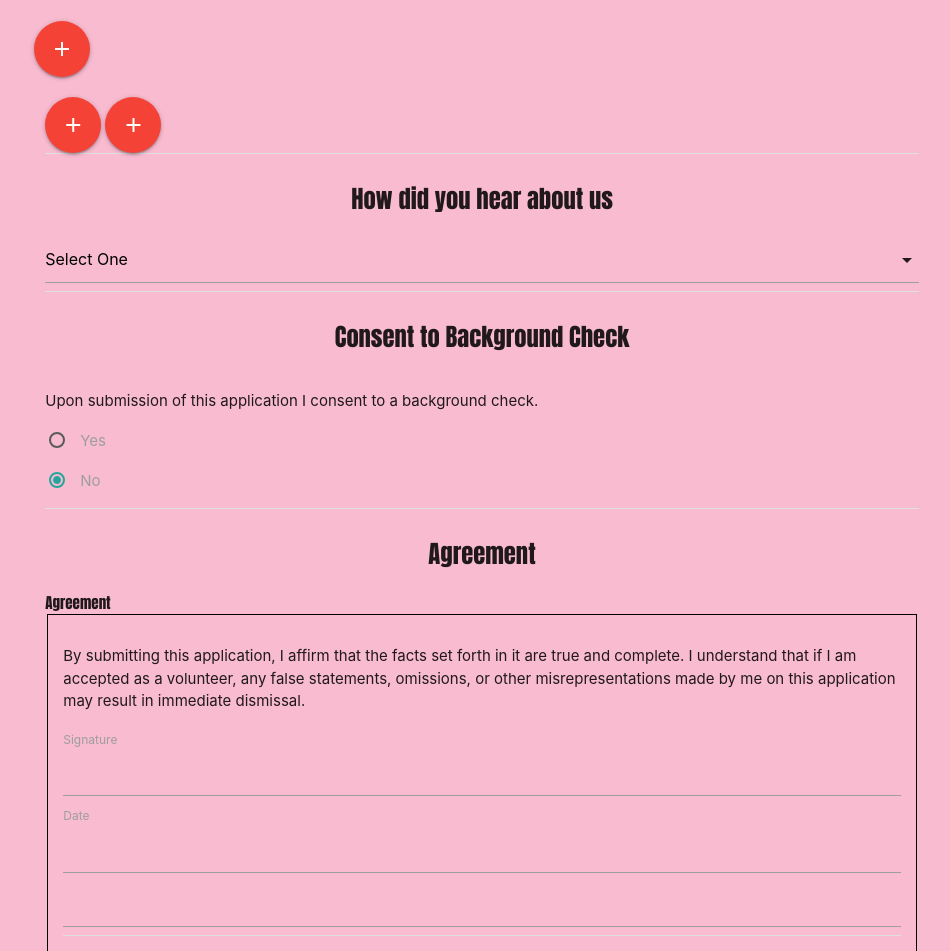
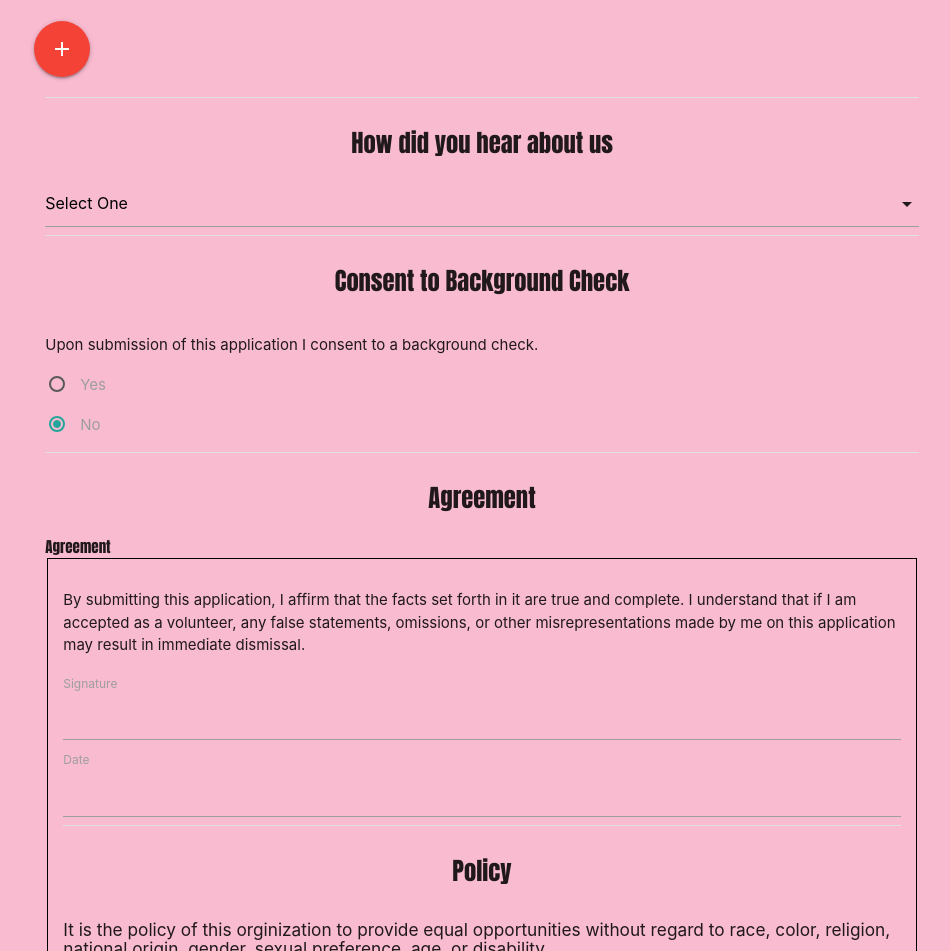
Before and after one commit to Tgorbachevskiy/NightShift-1, a plain HTML site: page VolunteerFormMaterial.html in a window 1280 px wide. Shown: the part 2541-3492 px from the top of the page, without its empty margins (158-1108 px from the left). Drawn offline with nearby package versions, Linux system fonts and the light colour scheme.

Commit message:
Changed the insertAfter to insert reference portion after the ID of the reference instead of the h6. This is to avoid the reference portion being added to the policy portion

```diff
--- a/VolunteerFormMaterial.html
+++ b/VolunteerFormMaterial.html
@@ -249,19 +249,11 @@
                 <br>
 
                 <!-- Button to add another set of fields for another refernces-->
-                <a href="#referenceLegend">
-                    <button class="btn-floating btn-large waves-effect waves-light red" id="newref">
+                <a href="#referenceLegend"
+                     class="btn-floating btn-large waves-effect waves-light red" id="newref">
                         <i class="material-icons">add</i>
-                    </button>
                 </a>
             </div>
-
-                <button class="btn-floating btn-large waves-effect waves-light red"><a href="#referenceLegend" id="newref"><i class="material-icons">add</i></a></button>
-
-
-                <a href="#referenceLegend" id="newref" class="btn-floating btn-large waves-effect waves-light red"><i
-                        class="material-icons">add</i></a>
-
             <!-- How Did you Hear About us  -->
             <div class="divider"></div>
             <div class="section">
@@ -314,9 +306,7 @@
                 <br>
                 <label for="date">Date</label>
 
-                <input name="date" type="text" class="datepicker">
-
-                <input name="date" type="text" class="datepicker">
+                <input name="date" type="text" class="datepicker" id="date">
 
 
             <!-- Policy -->
@@ -334,7 +324,7 @@
                 <i class="material-icons right">send</i>
             </button>
 
-
+            </fieldset>
         </form>
     </div>
 </div> <!--container-->
--- a/scripts/form.js
+++ b/scripts/form.js
@@ -1,7 +1,7 @@
 //Add a new reference
-let referenceForm = '<div class="ref"><div class="input-field col s6"><label for="refName">Reference First Name</label><input type="text" class="form-control" id="refFirstName"></div><div class="input-field col s6"><label for="refName">Reference Last Name</label><input type="text" class="form-control" id="refLastName"></div><div class="input-field col s12"><label for="refphone">Phone #</label><input type="number" class="form-control" id="refphone1"></div><div class="input-field col s12"><label for="relation">Relation</label><input type="text" class="form-control" id="relation1"></div></div><br>';
+let referenceForm = '<div class="ref"><div class="input-field col s6"><label for="refFirstName">Reference First Name</label><input type="text" class="form-control" id="refFirstName"></div><div class="input-field col s6"><label for="refLastName">Reference Last Name</label><input type="text" class="form-control" id="refLastName"></div><div class="input-field col s12"><label for="refphone1">Phone #</label><input type="number" class="form-control" id="refphone1"></div><div class="input-field col s12"><label for="relation1">Relation</label><input type="text" class="form-control" id="relation1"></div></div><br>';
 $("#newref").click(function(){
-  $(referenceForm).insertAfter("h6");
+  $(referenceForm).insertAfter("#referenceLegend");
 });
 
   $(document).ready(function(){
```
